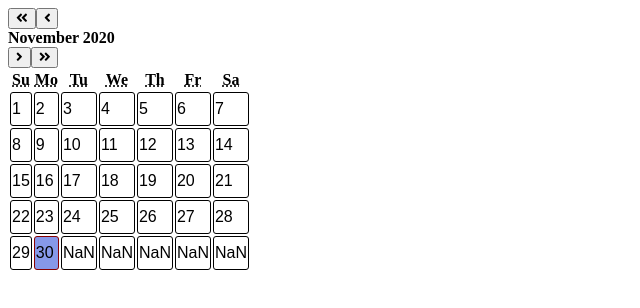
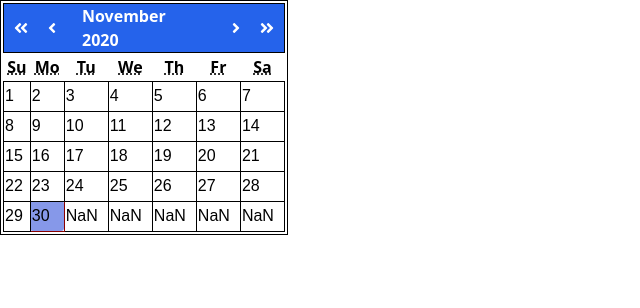
Before and after one commit to SouravInsights/calendar-ui, a React (Create React App) app: page / in a window 1280 px wide. Shown: the top 308 px of the page, without its empty margins (0-640 px from the left). Built offline with nearby package versions, Linux system fonts and the light colour scheme; the HTML template or start-up script is replaced by a standard one.

Commit message:
Added Craco confgs and downgraded postCSS for compatibility with CRA

```diff
--- /dev/null
+++ b/craco.config.js
@@ -0,0 +1,8 @@
+// craco.config.js
+module.exports = {
+  style: {
+    postcss: {
+      plugins: [require("tailwindcss"), require("autoprefixer")],
+    },
+  },
+};
--- a/src/App.js
+++ b/src/App.js
@@ -1,6 +1,7 @@
 import "./App.css";
 import React, { useState } from "react";
 import { format } from "date-fns";
+import "./styles/main.css";
 
 import Calendar from "./components/Calendar/Calendar";
 /* import CalendarControls from "./components/Calendar/CalendarControls"; */
--- /dev/null
+++ b/tailwind.config.js
@@ -0,0 +1,9 @@
+module.exports = {
+  purge: ["./src/**/*.js", "./public/index.html"],
+  darkMode: false, // or 'media' or 'class'
+  theme: {
+    extend: {},
+  },
+  variants: {},
+  plugins: [],
+};
```
Also changed, not shown: package.json (+8 -10 lines), 2 other files (tests, documents, lock files or other folders).
